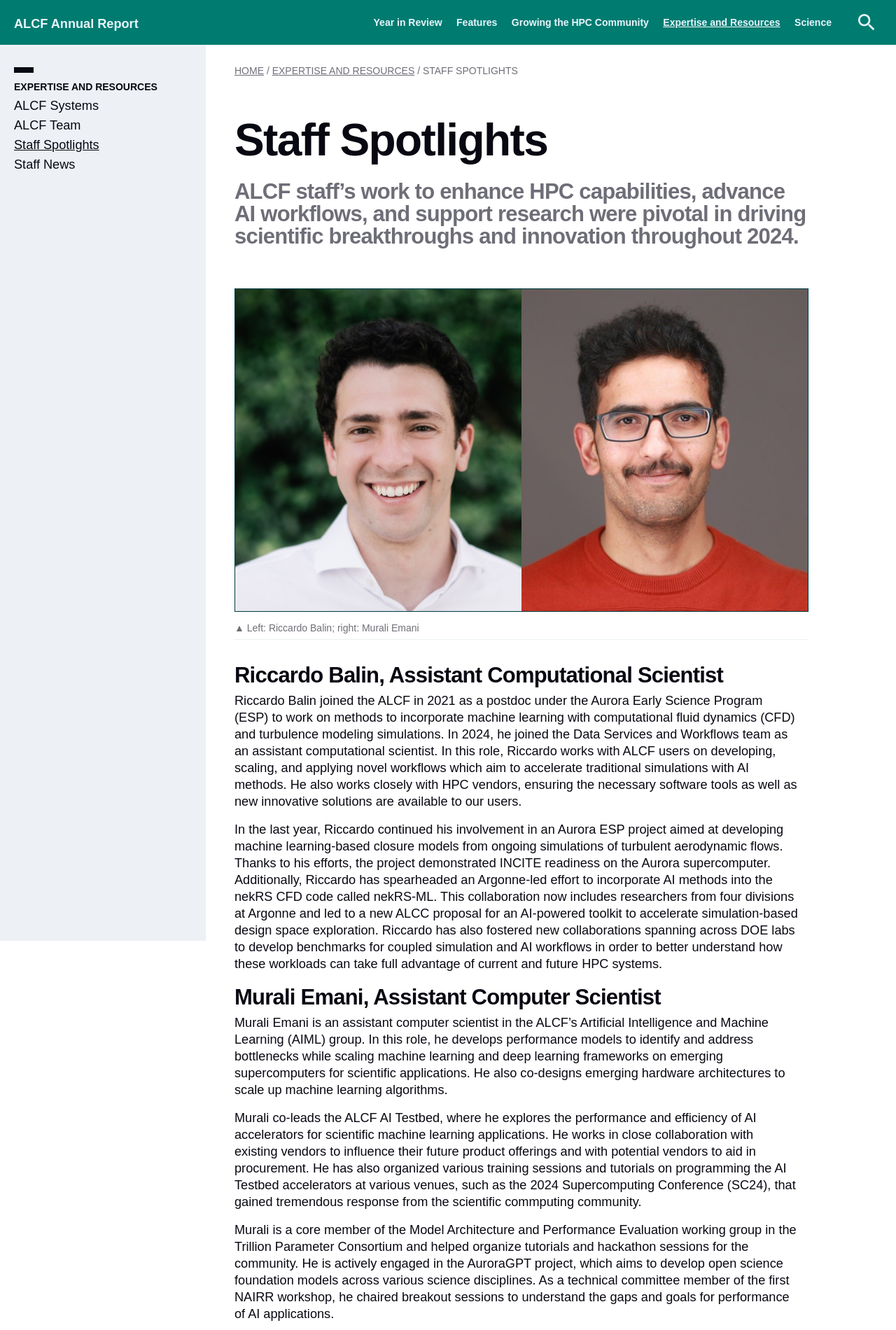
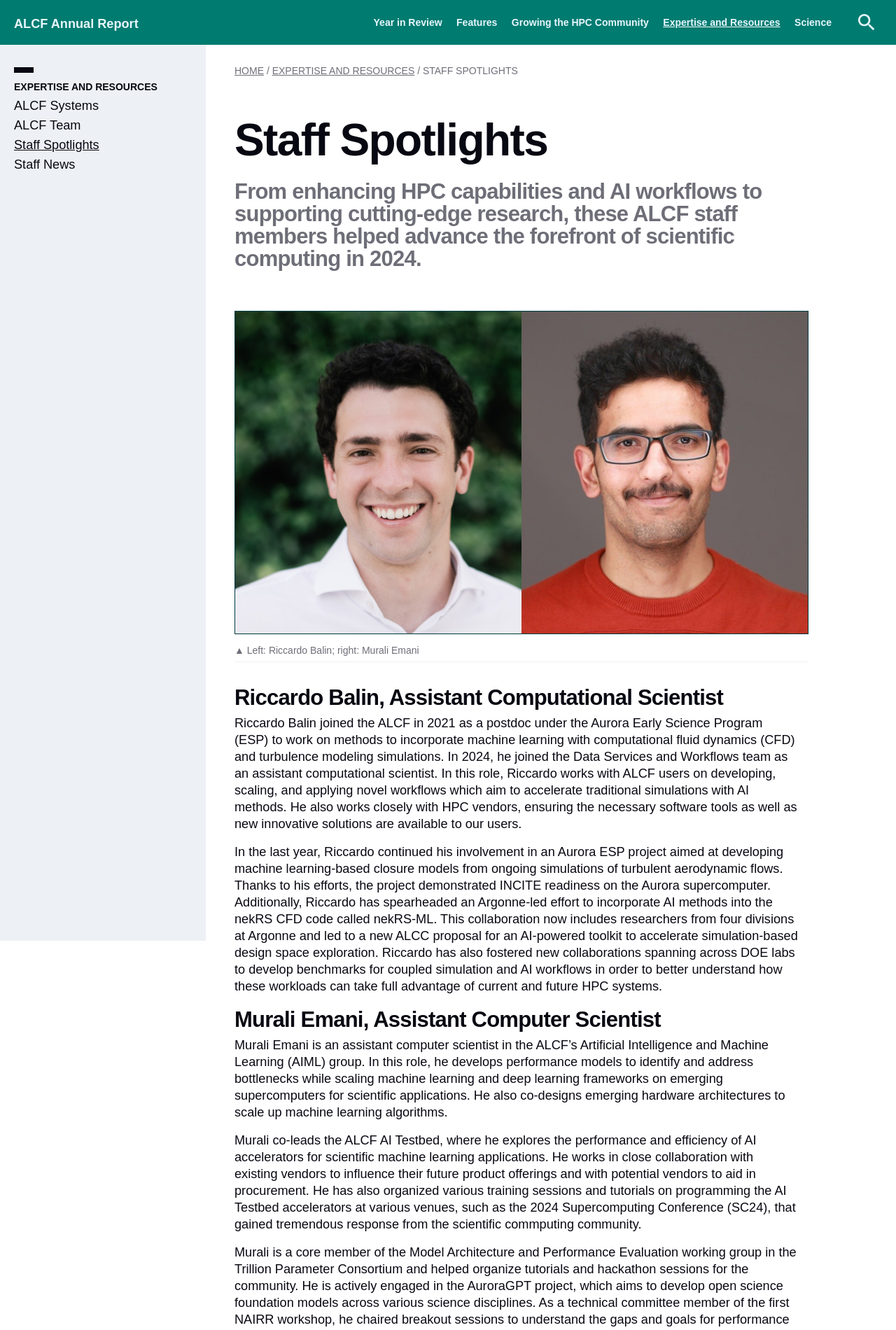
Before and after one commit to argonne-lcf/AR2024, a Jekyll site: the page built from 04_expertise-and-resources/staff-spotlights.md, in a window 1280 px wide. Shown: the top 1900 px of the page at 70% size. Built offline with Jekyll 4.4.1, drawn with Linux system fonts in a browser that asks for light colours; some web fonts are replaced.

Commit message:
Update staff-spotlights.md

```diff
--- a/04_expertise-and-resources/staff-spotlights.md
+++ b/04_expertise-and-resources/staff-spotlights.md
@@ -2,7 +2,7 @@
 layout: page
 
 title: Staff Spotlights
-intro: "ALCF staff’s work to enhance HPC capabilities, advance AI workflows, and support research were pivotal in driving scientific breakthroughs and innovation throughout 2024."
+intro: "From enhancing HPC capabilities and AI workflows to supporting cutting-edge research, these ALCF staff members helped advance the forefront of scientific computing in 2024."
 
 theme: white
 permalink: expertise-and-resources/staff-spotlights
```
